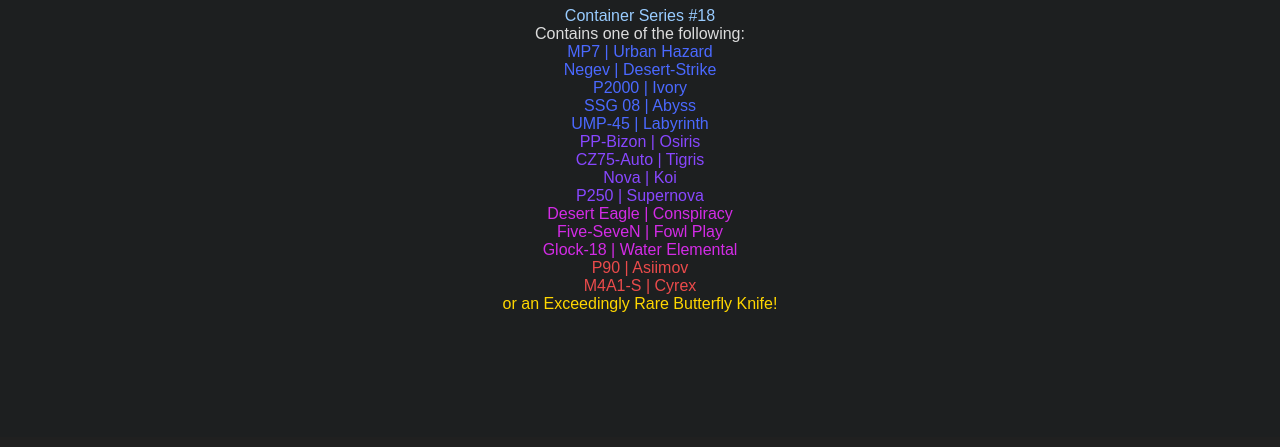
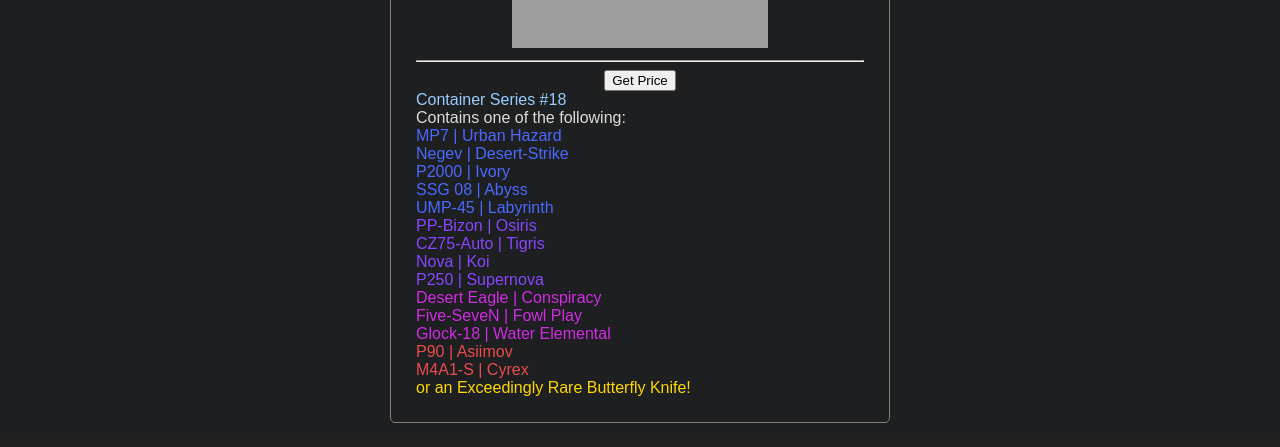
Before and after one commit to insaneAlex/csgohelper, a Next.js app: page /items/31024611892 in a window 1280 px wide. Shown: the part 363-810 px from the top of the page. Built offline with nearby package versions, Linux system fonts and the light colour scheme; no server answers; grey boxes are pictures that could not be loaded.

Commit message:
new: usr: Get item price implementation

```diff
--- a/api/constants.ts
+++ b/api/constants.ts
@@ -2,3 +2,4 @@
   "https://steamcommunity-a.akamaihd.net/economy/image/";
 
 export const getInventoryEndpoint = "http://localhost:5000/v1/csgoInventory";
+export const getItemPriceEndpoint = "http://localhost:5000/v1/itemPrice";
--- /dev/null
+++ b/api/get-item-price.ts
@@ -0,0 +1,15 @@
+import {getItemPriceEndpoint} from "./constants";
+
+export const getItemPrice = async ({hashName}: {hashName?: string}) => {
+  const getPriceUrl = `${getItemPriceEndpoint}?hashName=${hashName}`;
+
+  try {
+    const response = await fetch(getPriceUrl, {
+      method: "GET",
+      headers: {"Content-Type": "application/json"},
+    });
+    return response.json();
+  } catch (e) {
+    console.log("Something horrible happened");
+  }
+};
--- a/api/index.ts
+++ b/api/index.ts
@@ -1 +1,2 @@
 export {getInventoryNode, getInitialInventory} from "./get-steam-inventory";
+export {getItemPrice} from "./get-item-price";
--- a/components/steam/components/item-details/item-details.module.scss
+++ b/components/steam/components/item-details/item-details.module.scss
@@ -2,13 +2,21 @@
 
 .details {
   padding: 0 15px;
+  width: 500px;
+  margin: 0 auto;
   text-align: center;
+  border: 1px solid grey;
+  border-radius: 5px;
+  padding: 25px;
 }
 
 .name {
   margin-top: 15px;
   margin-bottom: 0;
 }
+.descriptions {
+  text-align: left;
+}
 
 .exterior {
   margin-top: 0;
--- a/components/steam/components/item-details/item-details.tsx
+++ b/components/steam/components/item-details/item-details.tsx
@@ -1,21 +1,34 @@
 import {InventoryItemType} from "@/types";
-import {FC} from "react";
+import {FC, useState} from "react";
 import Image from "next/image";
 import {inventoryImageBaseUrl} from "@/api/constants";
+import {getItemPrice} from "@/api";
 
 import styles from "./item-details.module.scss";
 
 type Props = {item: InventoryItemType};
 
 export const ItemDetails: FC<Props> = ({item}) => {
-  const {icon_url, name, descriptions, tags} = item;
+  const {icon_url, name, descriptions, tags, market_hash_name: hashName} = item;
+  const [price, setPrice] = useState(null);
 
   const exterior = tags.find(
     (tag) => tag.category === "Exterior"
   )?.localized_tag_name;
 
-  const renderDescriptions = () =>
-    descriptions.map((description, i) => {
+  const handleGetPrice = async () => {
+    try {
+      if (!price) {
+        const resp = await getItemPrice({hashName});
+        const price = resp?.resp?.median_price;
+        setPrice(price);
+      }
+    } catch (e) {}
+  };
+
+  const renderDescriptions = () => (
+    <div className={styles.descriptions}>
+      {descriptions.map((description, i) => {
         return (
           description.value && (
             <div
@@ -28,8 +41,9 @@
             </div>
           )
         );
-    });
-
+      })}
+    </div>
+  );
   return (
     <div className={styles.details}>
       <h1 className={styles.name}>{name}</h1>
@@ -44,6 +58,10 @@
       />
       <hr className={styles.line} />
 
+      <button style={{color: "black"}} onClick={handleGetPrice}>
+        Get Price
+      </button>
+      {price && <p>{price}</p>}
       {renderDescriptions()}
     </div>
   );
--- a/pages/items/[itemId].tsx
+++ b/pages/items/[itemId].tsx
@@ -47,8 +47,10 @@
   if (!item) {
     return {notFound: true};
   }
-  const {icon_url, name, descriptions, tags} = item;
-  return {props: {item: {icon_url, name, descriptions, tags}}};
+  const {icon_url, name, descriptions, tags, market_hash_name} = item;
+  return {
+    props: {item: {icon_url, name, descriptions, tags, market_hash_name}},
+  };
 };
 
 export async function getStaticPaths() {
```
Lines whose indentation alone changed are shown as unchanged.
